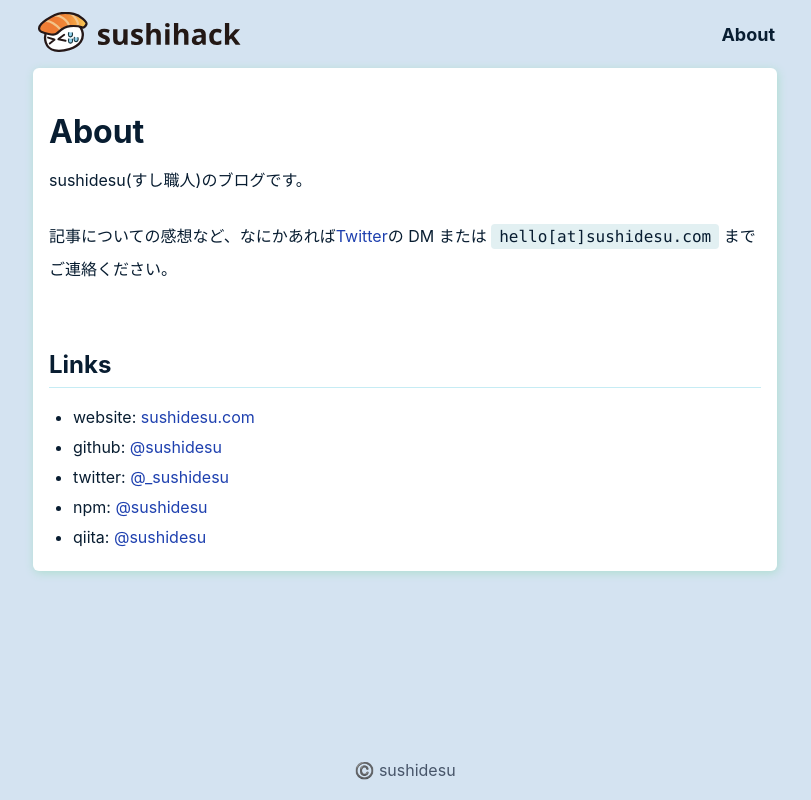
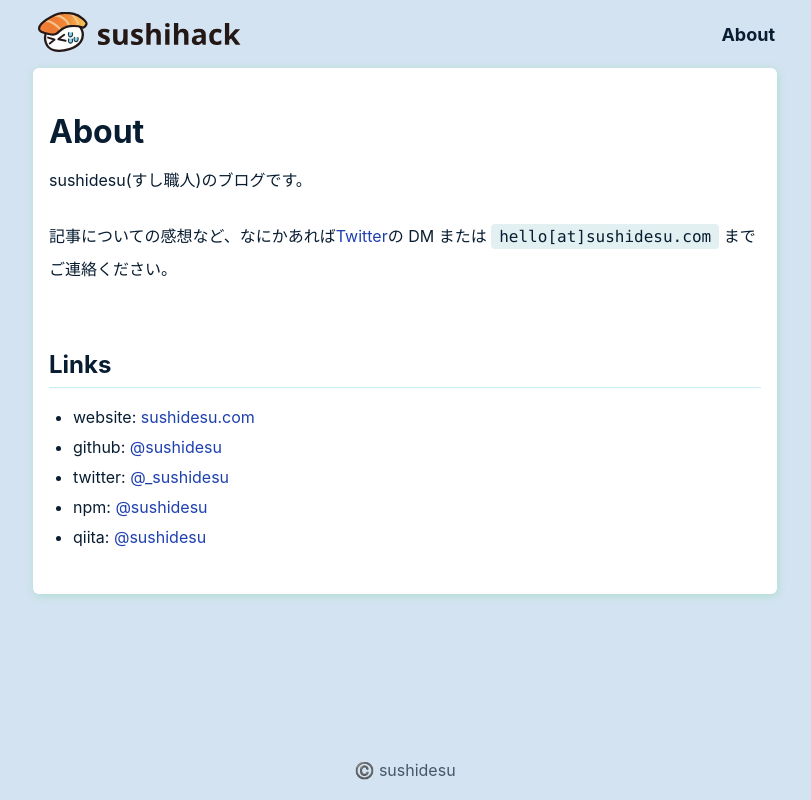
Before and after one commit to sushidesu/sushihack.com, a Next.js app: page /about in a window 1280 px wide. Shown: the whole page, without its empty margins (235-1046 px from the left). Built offline with nearby package versions, Linux system fonts and the light colour scheme.

Commit message:
fix styles

```diff
--- a/mdx-components.module.css
+++ b/mdx-components.module.css
@@ -1,5 +1,5 @@
 .outer {
-  padding-bottom: 1rem;
+  margin-bottom: 2.4rem;
 }
 
 .outer>*:first-child {
```
